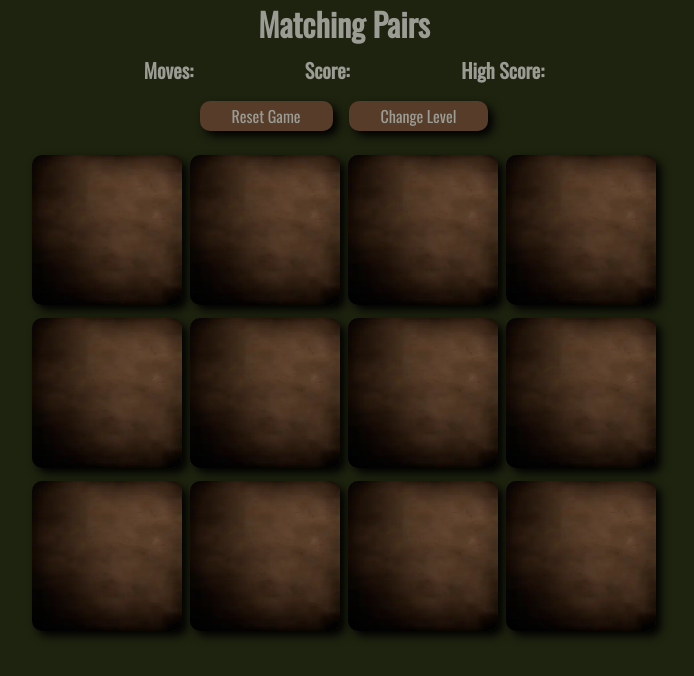
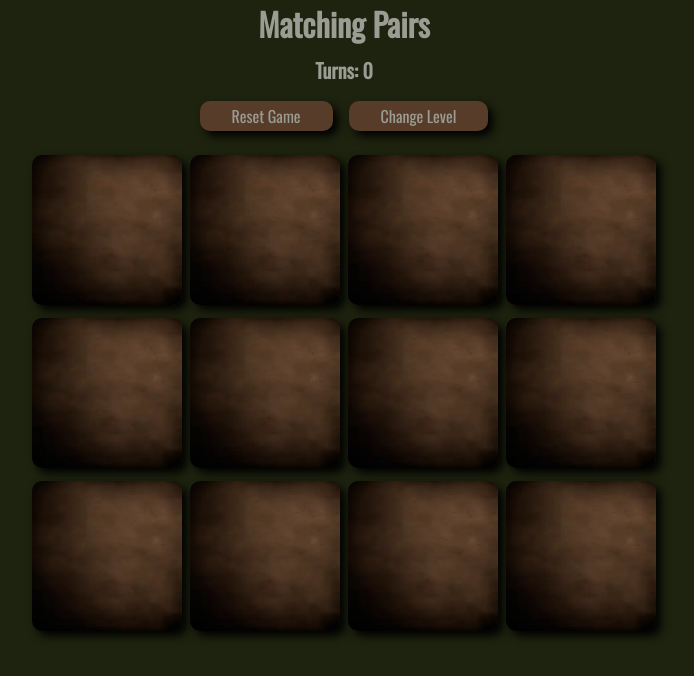
Before and after one commit to gizemnkorkmaz/matching-pairs, a React (Create React App) app: page / in a window 1280 px wide. Both pictures are taken after a click on the button "Easy". Shown: the top 676 px of the page, without its empty margins (296-990 px from the left). Built offline with nearby package versions, Linux system fonts and the light colour scheme.

Commit message:
Remove score and highScore props

```diff
--- a/src/components/Stats/Stats.jsx
+++ b/src/components/Stats/Stats.jsx
@@ -23,14 +23,8 @@ const StatsStyled = styled.div`
   }
 `;
 
-function Stats({ movesCount, score, highScore }) {
-  return (
-    <StatsStyled>
-      <div>Moves: {movesCount}</div>
-      <div>Score: {score}</div>
-      <div>High Score: {highScore}</div>
-    </StatsStyled>
-  );
+function Stats({ turnsCount }) {
+  return <StatsStyled>Turns: {turnsCount}</StatsStyled>;
 }
 
 export default Stats;
```
